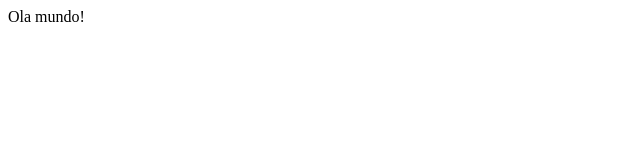
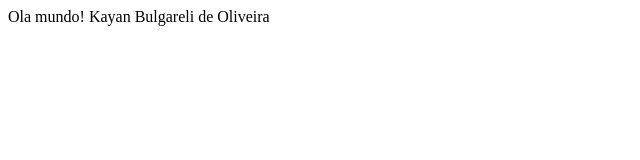
Before and after one commit to KayanBulgareli/Aula2409, a plain HTML site: page index.html in a window 1280 px wide. Shown: the whole page, without its empty margins (0-640 px from the left). Drawn offline with Linux system fonts and the light colour scheme.

Commit message:
Alteração cadastro inclusão Nome
Alteração cadastro inclusão Nome

```diff
--- a/index.html
+++ b/index.html
@@ -6,5 +6,6 @@
 </head>
 <body>
 Ola mundo!
-</body>
+Kayan Bulgareli de Oliveira
+  </body>
 </html>
```
